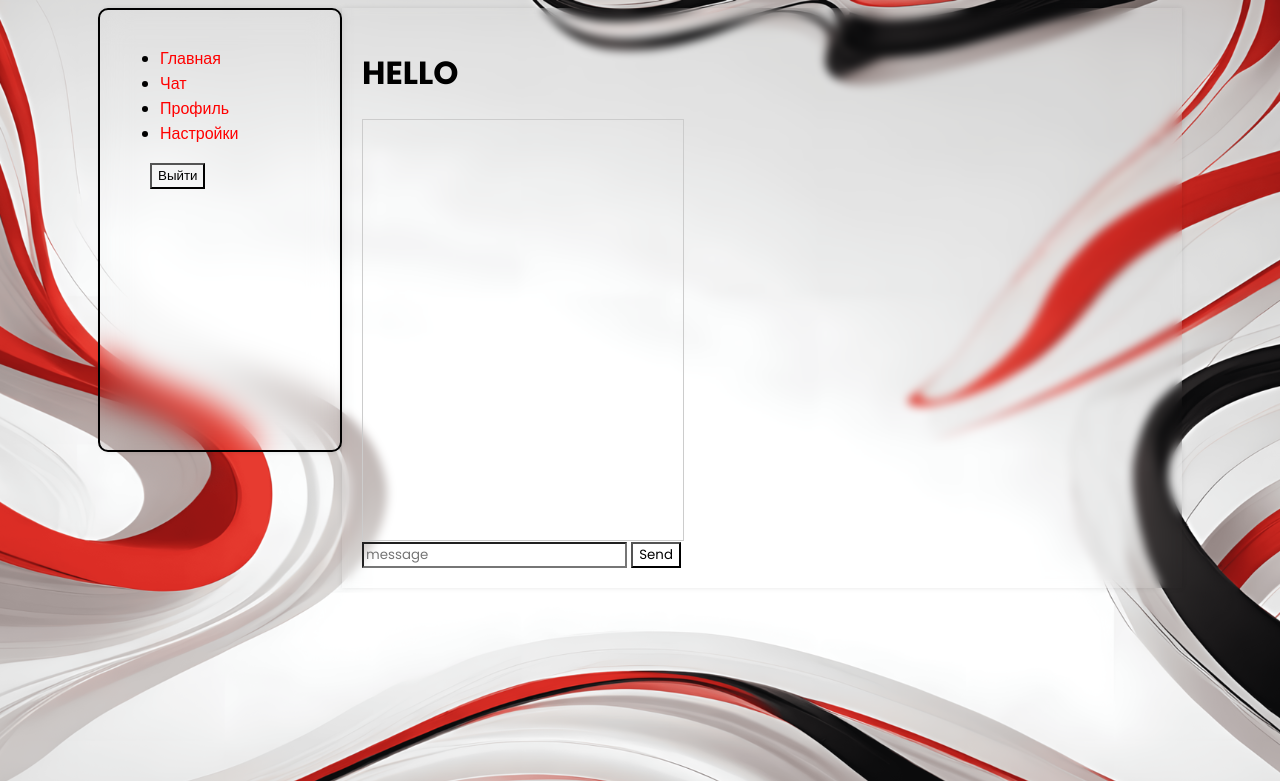
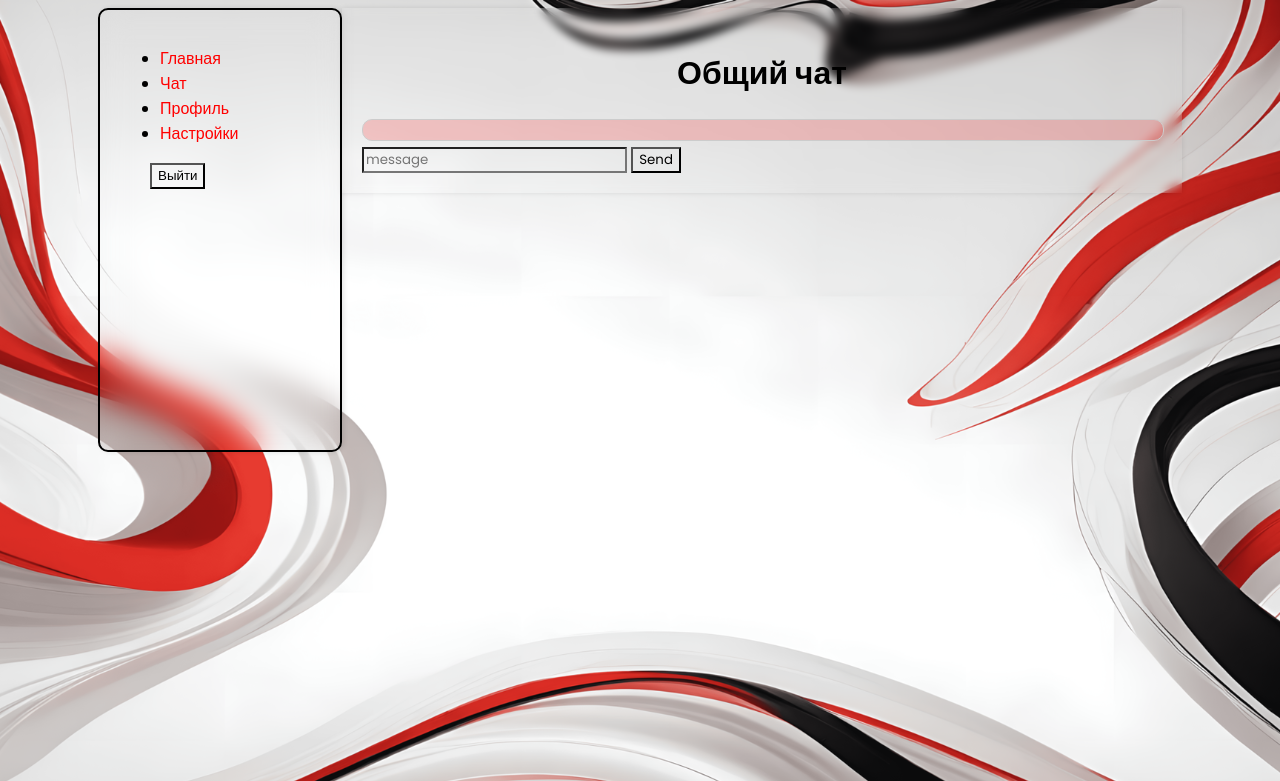
Before and after one commit to Furysit/SocialNet, a Flask app: page /chat in a window 1280 px wide. Shown: the top 781 px of the page. Run offline with Flask 3, Linux system fonts and the light colour scheme; the visitor is signed in with stand-in values (Sample User, id 1); data that the repository does not hold is empty; some libraries are stand-ins or nearby versions.

Commit message:
Chat.html upgrade

```diff
--- a/sweater/static/css/main.css
+++ b/sweater/static/css/main.css
@@ -91,20 +91,20 @@ body * {
     min-height: 100vh; /* Минимальная высота контейнера */
 }
 
+
+.btn-warning{
+    width: 90px;
+    height: 45px;
+    margin: 0 auto;
+    display: block;
+    margin-bottom: 10px;
+}
 .news{
     border: solid, 1px;
     border-radius: 20px;
 }
 
-#messages {
-    height: 400px;
-    width: 300px;
-    background: transparent;
-    overflow: auto; /* Чтобы добавить полосу прокрутки при переполнении */
-    word-wrap: break-word; /* Разрыв длинных слов на новые строки */
-    border: 1px solid #ccc; /* Добавляем рамку для наглядности */
-    padding: 10px;
-}
+
 
 .novost_img{
     width: 190px;
@@ -230,3 +230,18 @@ body * {
     padding: 20px;
     margin-bottom: 20px;
 }
+
+/* CSS ДЛЯ ЧАТА */
+#chat-hello{
+    text-align: center;
+}
+#messages{
+    width: 780px;
+    background-color: #ff00002f;
+    border-radius: 10px;
+    margin-bottom: 5px;
+    overflow: auto; /* Чтобы добавить полосу прокрутки при переполнении */
+    word-wrap: break-word; /* Разрыв длинных слов на новые строки */
+    border: 1px solid #ccc; /* Добавляем рамку для наглядности */
+    padding: 10px;
+}
--- a/sweater/templates/chat.html
+++ b/sweater/templates/chat.html
@@ -60,7 +60,7 @@
     });
 </script>
 
-<h1>HELLO</h1>
+<h1 id="chat-hello">Общий чат</h1>
 <div id="messages"></div>
 <input type="hidden" id="username" value="{{ username }}"> <!-- Это скрытое поле для хранения имени пользователя -->
 <input type="text" id="message"  placeholder="message">
```
Also changed, not shown: sweater/templates/main.html (+5 -5 lines).
